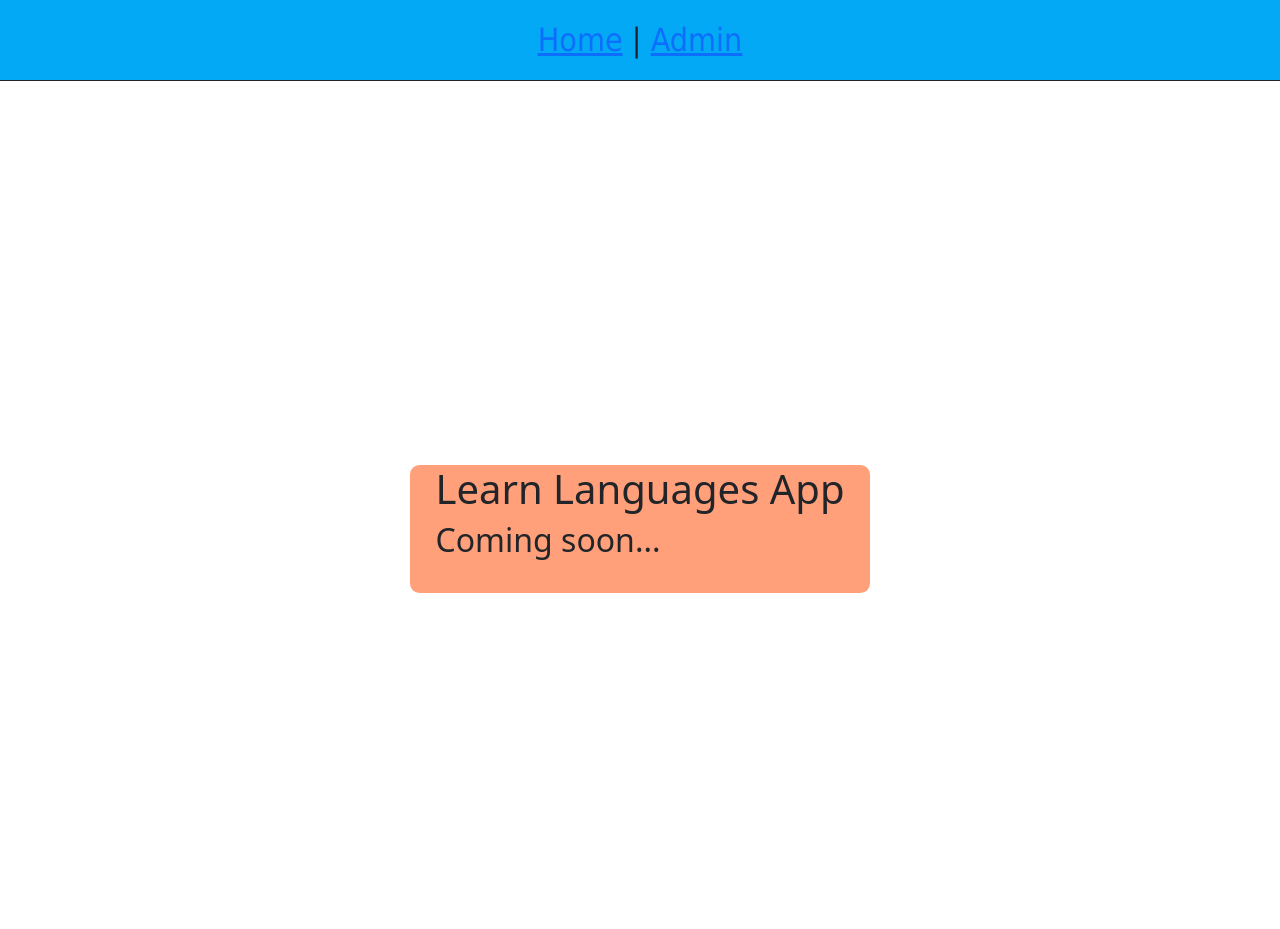
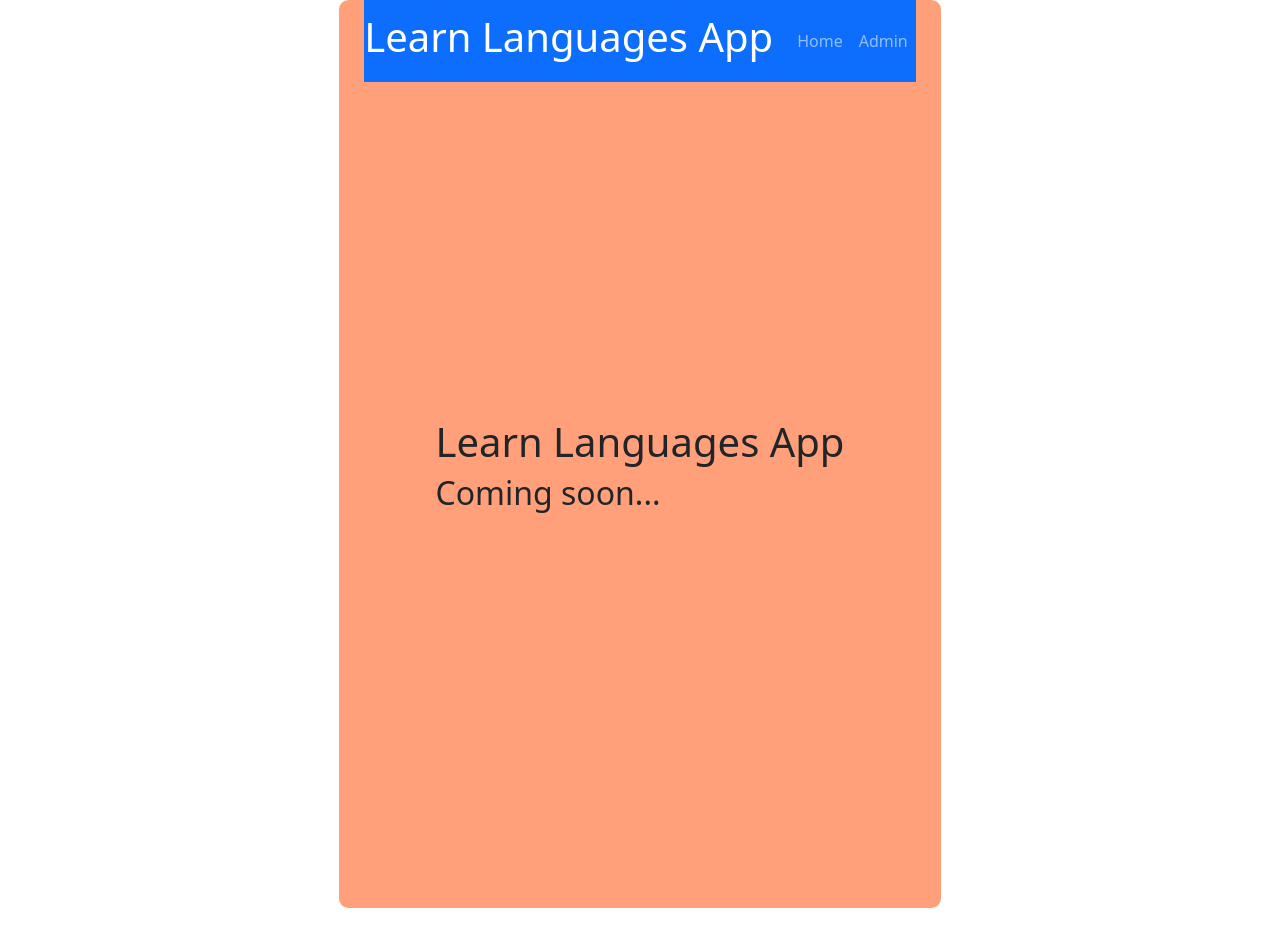
Before and after one commit to nordicirish/learn-languages-app, a React (Create React App) app in the folder frontend/: page / in a window 1280 px wide. After the commit the page ends 908 px from the top, so only its background shows below. Built offline with nearby package versions, Linux system fonts and the light colour scheme; no server answers.

Commit message:
Update App.js : Change to using NavBar component

```diff
--- a/frontend/src/App.js
+++ b/frontend/src/App.js
@@ -1,28 +1,20 @@
 import "./App.css";
-import { Outlet, Link } from "react-router-dom";
+// import { Outlet, Link } from "react-router-dom";
 import "bootstrap/dist/css/bootstrap.min.css";
 import "@fortawesome/fontawesome-free/css/all.css";
 import "@fortawesome/fontawesome-free/js/all.js";
-const App = () => {
+import React from "react";
+import { Outlet } from "react-router-dom";
+import NavBar from "./components/NavBar";
+
+function App() {
   return (
-    <div>
-      <nav
-        style={{
-          borderBottom: "solid 1px",
-          padding: "1rem",
-          backgroundColor: "#03a9f4",
-          fontSize: "2rem",
-          textAlign: "center",
-          paddingBottom: "1rem",
-          marginBottom: "3rem",
-          fontFamily: "Tahoma, Verdana, Segoe, sans-serif",
-        }}
-      >
-        <Link to="/">Home</Link> | <Link to="/admin">Admin</Link>
-      </nav>
-      <Outlet />
+    <div className="container">
+      <div className="box">
+        <NavBar />
+        <Outlet />
+      </div>
     </div>
   );
-};
-
+}
 export default App;
```
